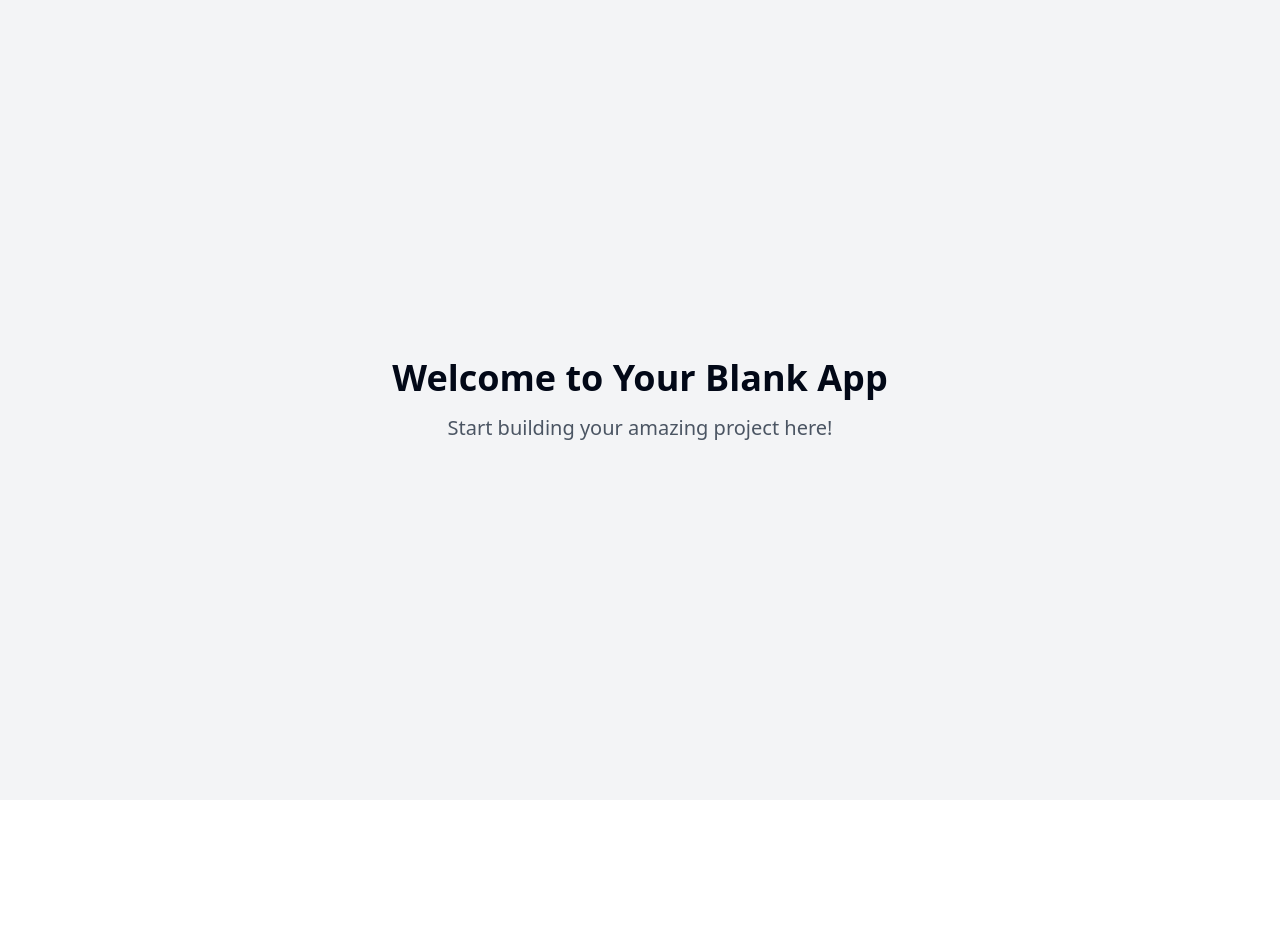
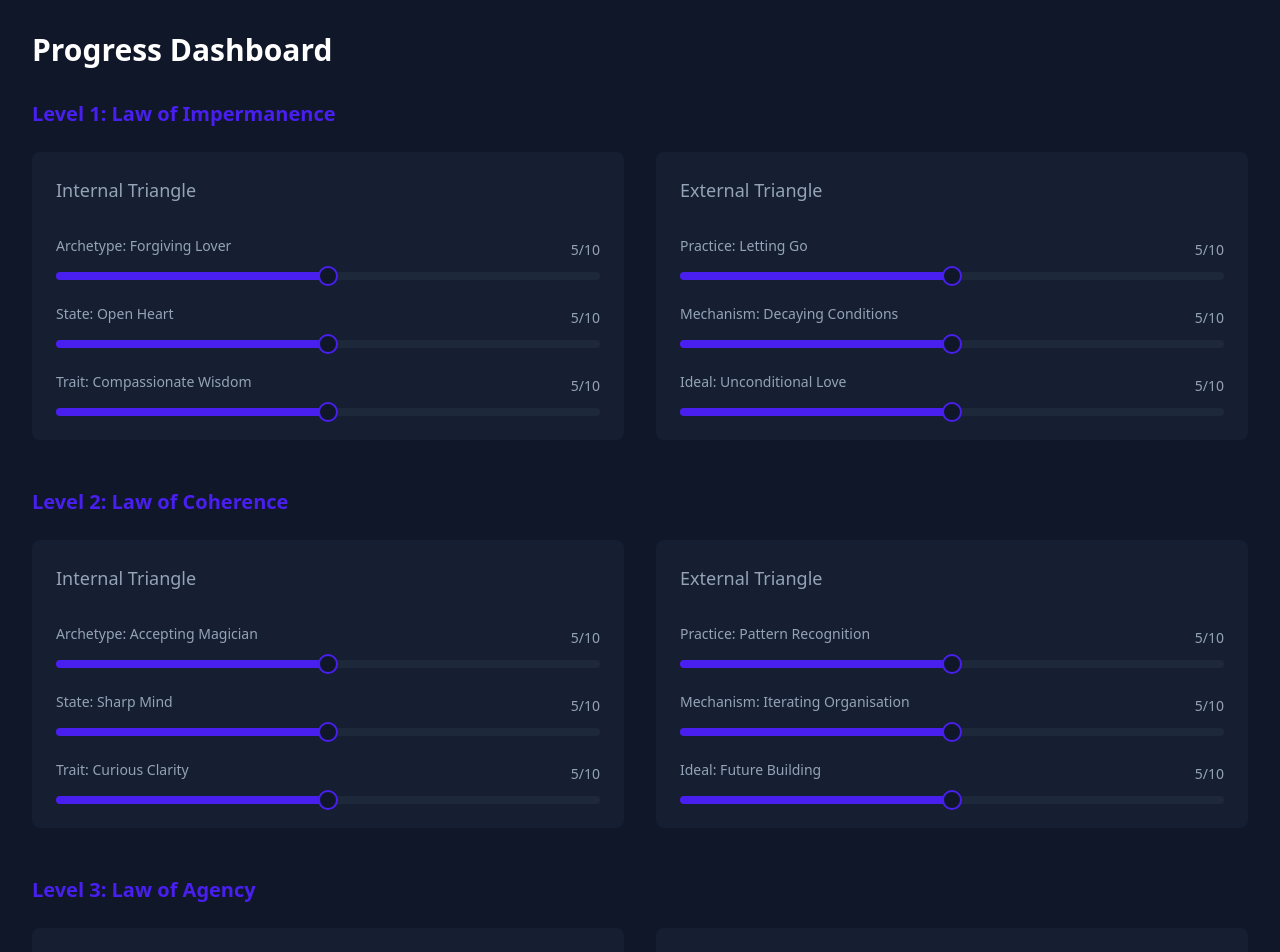
Before and after one commit to cFors4/slider-symphony-dashboard, a React (Vite) app: page / in a window 1280 px wide. Shown: the top 952 px of the page. Before the commit the page ends 800 px from the top, so only its background shows below. Built offline with nearby package versions, Linux system fonts and the light colour scheme.

Commit message:
Create dashboard with sliders
Implement a new dashboard feature that includes various sliders as specified in the prompt.
[skip gpt_engineer]

```diff
--- /dev/null
+++ b/src/components/Level.tsx
@@ -0,0 +1,71 @@
+import { ProgressSlider } from "./ProgressSlider"
+
+interface LevelProps {
+  title: string;
+  internalTriangle: {
+    archetype: string;
+    state: string;
+    trait: string;
+  };
+  externalTriangle: {
+    practice: string;
+    mechanism: string;
+    ideal: string;
+  };
+  values: {
+    [key: string]: number;
+  };
+  onValueChange: (key: string, value: number[]) => void;
+}
+
+export function Level({ title, internalTriangle, externalTriangle, values, onValueChange }: LevelProps) {
+  return (
+    <div className="mb-12">
+      <h2 className="level-title">{title}</h2>
+
+      <div className="grid grid-cols-1 md:grid-cols-2 gap-8">
+        <div className="triangle-section">
+          <h3 className="triangle-title">Internal Triangle</h3>
+          <div className="space-y-6">
+            <ProgressSlider
+              label={`Archetype: ${internalTriangle.archetype}`}
+              value={values.archetype}
+              onChange={(value) => onValueChange('archetype', value)}
+            />
+            <ProgressSlider
+              label={`State: ${internalTriangle.state}`}
+              value={values.state}
+              onChange={(value) => onValueChange('state', value)}
+            />
+            <ProgressSlider
+              label={`Trait: ${internalTriangle.trait}`}
+              value={values.trait}
+              onChange={(value) => onValueChange('trait', value)}
+            />
+          </div>
+        </div>
+
+        <div className="triangle-section">
+          <h3 className="triangle-title">External Triangle</h3>
+          <div className="space-y-6">
+            <ProgressSlider
+              label={`Practice: ${externalTriangle.practice}`}
+              value={values.practice}
+              onChange={(value) => onValueChange('practice', value)}
+            />
+            <ProgressSlider
+              label={`Mechanism: ${externalTriangle.mechanism}`}
+              value={values.mechanism}
+              onChange={(value) => onValueChange('mechanism', value)}
+            />
+            <ProgressSlider
+              label={`Ideal: ${externalTriangle.ideal}`}
+              value={values.ideal}
+              onChange={(value) => onValueChange('ideal', value)}
+            />
+          </div>
+        </div>
+      </div>
+    </div>
+  )
+}
--- /dev/null
+++ b/src/components/ProgressSlider.tsx
@@ -0,0 +1,25 @@
+import { Slider } from "@/components/ui/slider"
+
+interface ProgressSliderProps {
+  label: string;
+  value: number;
+  onChange: (value: number[]) => void;
+}
+
+export function ProgressSlider({ label, value, onChange }: ProgressSliderProps) {
+  return (
+    <div className="space-y-2">
+      <div className="flex justify-between items-center">
+        <label className="slider-label">{label}</label>
+        <span className="text-sm text-muted-foreground">{value}/10</span>
+      </div>
+      <Slider
+        defaultValue={[value]}
+        max={10}
+        step={1}
+        onValueChange={onChange}
+        className="w-full"
+      />
+    </div>
+  )
+}
--- a/src/index.css
+++ b/src/index.css
@@ -4,89 +4,26 @@
 
 @layer base {
   :root {
-    --background: 0 0% 100%;
-    --foreground: 222.2 84% 4.9%;
-
-    --card: 0 0% 100%;
-    --card-foreground: 222.2 84% 4.9%;
-
-    --popover: 0 0% 100%;
-    --popover-foreground: 222.2 84% 4.9%;
-
-    --primary: 222.2 47.4% 11.2%;
-    --primary-foreground: 210 40% 98%;
-
-    --secondary: 210 40% 96.1%;
-    --secondary-foreground: 222.2 47.4% 11.2%;
-
-    --muted: 210 40% 96.1%;
-    --muted-foreground: 215.4 16.3% 46.9%;
-
-    --accent: 210 40% 96.1%;
-    --accent-foreground: 222.2 47.4% 11.2%;
-
-    --destructive: 0 84.2% 60.2%;
-    --destructive-foreground: 210 40% 98%;
-
-    --border: 214.3 31.8% 91.4%;
-    --input: 214.3 31.8% 91.4%;
-    --ring: 222.2 84% 4.9%;
-
+    --background: 222 47% 11%;
+    --foreground: 0 0% 100%;
+    --card: 222 47% 11%;
+    --card-foreground: 0 0% 100%;
+    --popover: 222 47% 11%;
+    --popover-foreground: 0 0% 100%;
+    --primary: 252 87% 53%;
+    --primary-foreground: 0 0% 100%;
+    --secondary: 217 33% 17%;
+    --secondary-foreground: 0 0% 100%;
+    --muted: 217 33% 17%;
+    --muted-foreground: 215 20.2% 65.1%;
+    --accent: 217 33% 17%;
+    --accent-foreground: 0 0% 100%;
+    --destructive: 0 62.8% 30.6%;
+    --destructive-foreground: 0 0% 100%;
+    --border: 217 33% 17%;
+    --input: 217 33% 17%;
+    --ring: 224 76.3% 48%;
     --radius: 0.5rem;
-
-    --sidebar-background: 0 0% 98%;
-
-    --sidebar-foreground: 240 5.3% 26.1%;
-
-    --sidebar-primary: 240 5.9% 10%;
-
-    --sidebar-primary-foreground: 0 0% 98%;
-
-    --sidebar-accent: 240 4.8% 95.9%;
-
-    --sidebar-accent-foreground: 240 5.9% 10%;
-
-    --sidebar-border: 220 13% 91%;
-
-    --sidebar-ring: 217.2 91.2% 59.8%;
-  }
-
-  .dark {
-    --background: 222.2 84% 4.9%;
-    --foreground: 210 40% 98%;
-
-    --card: 222.2 84% 4.9%;
-    --card-foreground: 210 40% 98%;
-
-    --popover: 222.2 84% 4.9%;
-    --popover-foreground: 210 40% 98%;
-
-    --primary: 210 40% 98%;
-    --primary-foreground: 222.2 47.4% 11.2%;
-
-    --secondary: 217.2 32.6% 17.5%;
-    --secondary-foreground: 210 40% 98%;
-
-    --muted: 217.2 32.6% 17.5%;
-    --muted-foreground: 215 20.2% 65.1%;
-
-    --accent: 217.2 32.6% 17.5%;
-    --accent-foreground: 210 40% 98%;
-
-    --destructive: 0 62.8% 30.6%;
-    --destructive-foreground: 210 40% 98%;
-
-    --border: 217.2 32.6% 17.5%;
-    --input: 217.2 32.6% 17.5%;
-    --ring: 212.7 26.8% 83.9%;
-    --sidebar-background: 240 5.9% 10%;
-    --sidebar-foreground: 240 4.8% 95.9%;
-    --sidebar-primary: 224.3 76.3% 48%;
-    --sidebar-primary-foreground: 0 0% 100%;
-    --sidebar-accent: 240 3.7% 15.9%;
-    --sidebar-accent-foreground: 240 4.8% 95.9%;
-    --sidebar-border: 240 3.7% 15.9%;
-    --sidebar-ring: 217.2 91.2% 59.8%;
   }
 }
 
@@ -94,8 +31,23 @@
   * {
     @apply border-border;
   }
-
   body {
     @apply bg-background text-foreground;
   }
 }
+
+.slider-label {
+  @apply text-sm text-muted-foreground mb-2;
+}
+
+.level-title {
+  @apply text-xl font-semibold mb-6 text-primary;
+}
+
+.triangle-section {
+  @apply space-y-8 p-6 rounded-lg bg-secondary/50;
+}
+
+.triangle-title {
+  @apply text-lg font-medium text-muted-foreground mb-4;
+}
--- a/src/pages/Index.tsx
+++ b/src/pages/Index.tsx
@@ -1,14 +1,123 @@
-// Update this page (the content is just a fallback if you fail to update the page)
+import { useState } from "react"
+import { Level } from "@/components/Level"
 
 const Index = () => {
+  const [levels, setLevels] = useState({
+    level1: {
+      archetype: 5,
+      state: 5,
+      trait: 5,
+      practice: 5,
+      mechanism: 5,
+      ideal: 5,
+    },
+    level2: {
+      archetype: 5,
+      state: 5,
+      trait: 5,
+      practice: 5,
+      mechanism: 5,
+      ideal: 5,
+    },
+    level3: {
+      archetype: 5,
+      state: 5,
+      trait: 5,
+      practice: 5,
+      mechanism: 5,
+      ideal: 5,
+    },
+    level4: {
+      archetype: 5,
+      state: 5,
+      trait: 5,
+      practice: 5,
+      mechanism: 5,
+      ideal: 5,
+    },
+  })
+
+  const handleValueChange = (level: string, key: string, value: number[]) => {
+    setLevels(prev => ({
+      ...prev,
+      [level]: {
+        ...prev[level as keyof typeof prev],
+        [key]: value[0]
+      }
+    }))
+  }
+
   return (
-    <div className="min-h-screen flex items-center justify-center bg-gray-100">
-      <div className="text-center">
-        <h1 className="text-4xl font-bold mb-4">Welcome to Your Blank App</h1>
-        <p className="text-xl text-gray-600">Start building your amazing project here!</p>
+    <div className="min-h-screen bg-background p-6 md:p-8">
+      <div className="max-w-7xl mx-auto">
+        <h1 className="text-2xl md:text-3xl font-bold mb-8">Progress Dashboard</h1>
+
+        <Level
+          title="Level 1: Law of Impermanence"
+          internalTriangle={{
+            archetype: "Forgiving Lover",
+            state: "Open Heart",
+            trait: "Compassionate Wisdom"
+          }}
+          externalTriangle={{
+            practice: "Letting Go",
+            mechanism: "Decaying Conditions",
+            ideal: "Unconditional Love"
+          }}
+          values={levels.level1}
+          onValueChange={(key, value) => handleValueChange('level1', key, value)}
+        />
+
+        <Level
+          title="Level 2: Law of Coherence"
+          internalTriangle={{
+            archetype: "Accepting Magician",
+            state: "Sharp Mind",
+            trait: "Curious Clarity"
+          }}
+          externalTriangle={{
+            practice: "Pattern Recognition",
+            mechanism: "Iterating Organisation",
+            ideal: "Future Building"
+          }}
+          values={levels.level2}
+          onValueChange={(key, value) => handleValueChange('level2', key, value)}
+        />
+
+        <Level
+          title="Level 3: Law of Agency"
+          internalTriangle={{
+            archetype: "Responsible King",
+            state: "Present Awareness",
+            trait: "Integral Peace"
+          }}
+          externalTriangle={{
+            practice: "Decision Making",
+            mechanism: "Conscious Choosing",
+            ideal: "Meaningful Life"
+          }}
+          values={levels.level3}
+          onValueChange={(key, value) => handleValueChange('level3', key, value)}
+        />
+
+        <Level
+          title="Level 4: Law of Competence"
+          internalTriangle={{
+            archetype: "Grateful Warrior",
+            state: "Vital Body",
+            trait: "Courageous Power"
+          }}
+          externalTriangle={{
+            practice: "Energized Action",
+            mechanism: "Learning Skills",
+            ideal: "Impactful Activity"
+          }}
+          values={levels.level4}
+          onValueChange={(key, value) => handleValueChange('level4', key, value)}
+        />
       </div>
     </div>
-  );
-};
+  )
+}
 
-export default Index;
+export default Index
```
